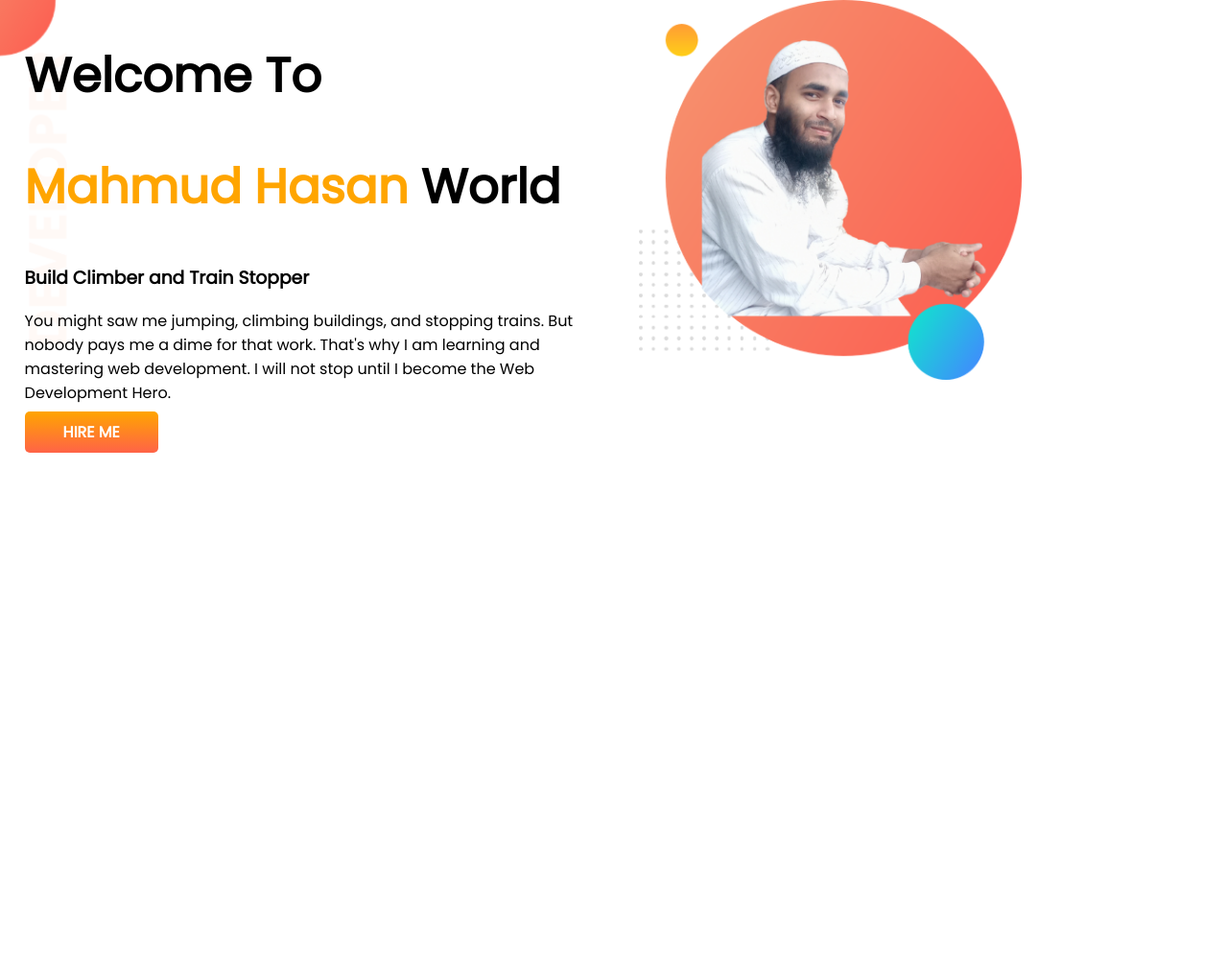
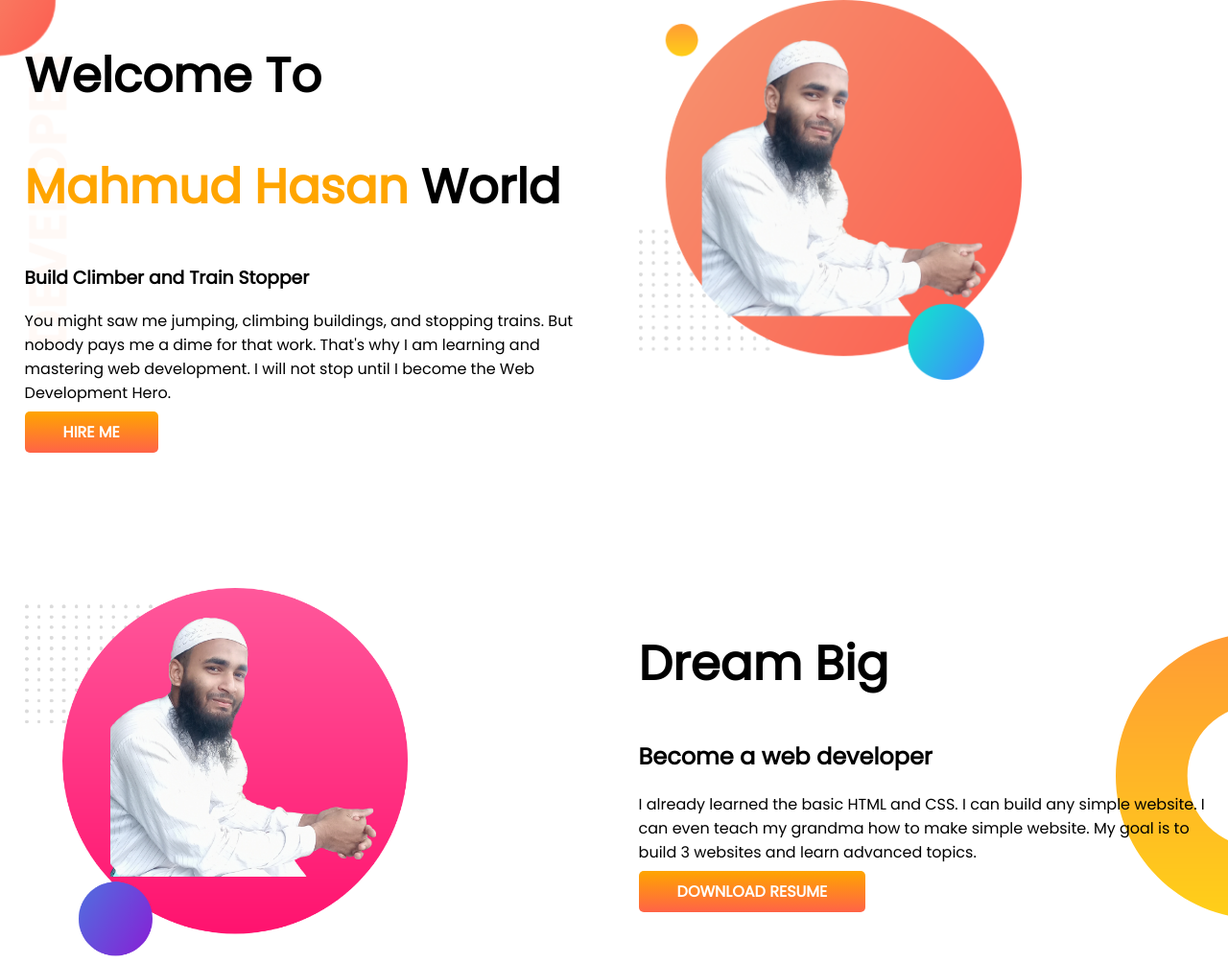
Before and after one commit to next-dev21/personal-portfolio, a plain HTML site: page index.html in a window 1280 px wide. Shown: the whole page at 96% size. Before the commit the page ends 800 px from the top, so only its background shows below. Drawn offline with Linux system fonts and the light colour scheme.

Commit message:
dream area

```diff
--- a/css/style.css
+++ b/css/style.css
@@ -30,3 +30,9 @@ section{
     background-image: url(../image/top-banner.png);
     background-repeat: no-repeat;
 }
+.dream-big{
+    background-image: url(../image/dream-bg.png);
+    background-repeat: no-repeat;
+    background-position: right;
+    margin-top: 150px;
+}
--- a/index.html
+++ b/index.html
@@ -29,6 +29,18 @@
             <img src="./image/mahmud2.png" alt="Mahmud Hasan Image One">
         </div>
     </section>
+    <section class="dream-big">
+        <div class="half-width">
+            <img src="./image/mahmud.png" alt="Mahmud Hasan Image Two">
+        </div>
+        <div class="half-width">
+            <h1>Dream Big</h1>
+            <h2>Become a web developer</h2>
+            <p>I already learned the basic HTML and CSS. I can build any simple website. I can even teach my grandma how
+                to make simple website. My goal is to build 3 websites and learn advanced topics.</p>
+            <a class="link-button" href="#" target="_blank">DOWNLOAD RESUME</a>
+        </div>
+    </section>
 </body>
 
 </html>
```
Also changed, not shown: image/dream-bg.png (added).
